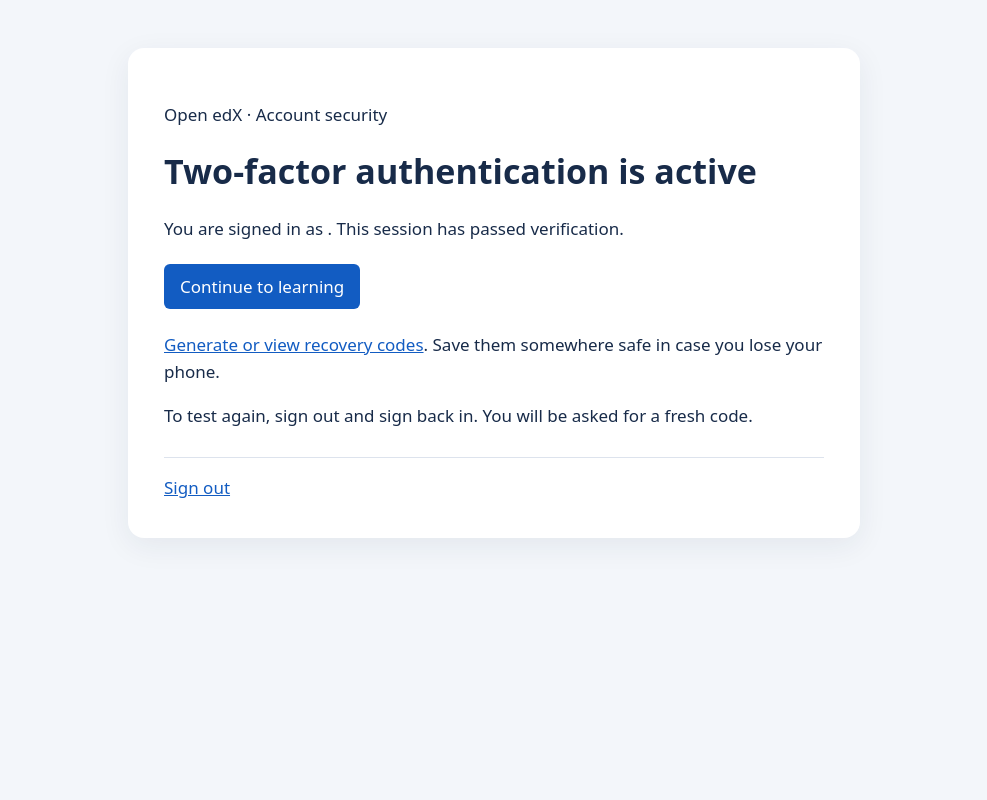
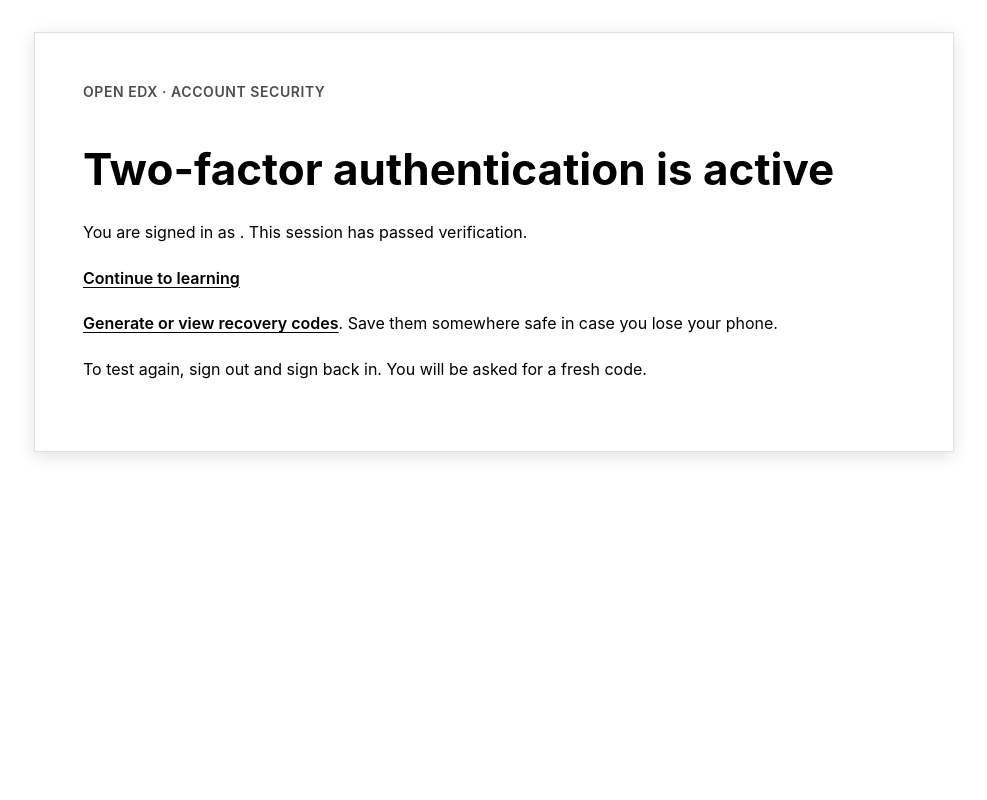
Before and after one commit to Abstract-Tech/tutor-contrib-2fa, a Django app: template tutor2fa/backend/openedx_two_factor/templates/openedx_two_factor/home.html in a window 1280 px wide. Shown: the whole page, without its empty margins (146-1133 px from the left). Run offline with Django 3.2, Linux system fonts and the light colour scheme; the template is opened without the code that fills it, so the values that code supplies are empty.

Commit message:
feat: update ui

```diff
--- /dev/null
+++ b/tutor2fa/backend/openedx_two_factor/static/openedx_two_factor/two_factor.css
@@ -0,0 +1,396 @@
+/*
+ * Self-contained styles for every page that extends two_factor/_base.html.
+ *
+ * Projects can customize the appearance without depending on Indigo by
+ * overriding --two-factor-primary on body.two-factor-page or by replacing
+ * this stylesheet in their own theme.
+ */
+body.two-factor-page {
+  --two-factor-primary: #000000;
+  --two-factor-error: #b42318;
+  --two-factor-error-background: #fef3f2;
+  --two-factor-warning: #b54708;
+  --two-factor-warning-background: #fffaeb;
+  --two-factor-success: #027a48;
+  --two-factor-success-background: #ecfdf3;
+
+  min-height: 100vh;
+  margin: 0;
+  padding: 32px 16px;
+  box-sizing: border-box;
+  background: transparent;
+  color: var(--two-factor-primary);
+  font-family: Inter, -apple-system, BlinkMacSystemFont, "Segoe UI", sans-serif;
+  font-size: 1rem;
+  line-height: 1.6;
+  -webkit-font-smoothing: antialiased;
+  text-rendering: optimizeLegibility;
+}
+
+body.two-factor-page,
+body.two-factor-page *,
+body.two-factor-page *::before,
+body.two-factor-page *::after {
+  box-sizing: border-box;
+}
+
+body.two-factor-page .two-factor-card {
+  width: 100% !important;
+  max-width: 920px !important;
+  min-width: 0;
+  margin: 0 auto !important;
+  padding: clamp(24px, 5vw, 48px) !important;
+  overflow: hidden;
+  background: #ffffff;
+  border: 1px solid color-mix(in srgb, var(--two-factor-primary) 12%, transparent);
+  border-radius: 0;
+  box-shadow: 0 4px 16px color-mix(in srgb, var(--two-factor-primary) 12%, transparent);
+}
+
+body.two-factor-page .two-factor-card,
+body.two-factor-page .two-factor-card > * {
+  min-width: 0;
+}
+
+/* django-two-factor-auth adds Bootstrap wrappers around some wizard pages. */
+body.two-factor-page .two-factor-card .container,
+body.two-factor-page .two-factor-card .row,
+body.two-factor-page .two-factor-card [class*="col-"] {
+  display: block;
+  width: 100% !important;
+  max-width: none !important;
+  margin: 0 !important;
+  padding: 0 !important;
+  float: none !important;
+  flex: none !important;
+}
+
+body.two-factor-page .two-factor-card > p:first-child {
+  margin: 0 0 40px;
+  color: color-mix(in srgb, var(--two-factor-primary) 70%, transparent);
+  font-size: 0.875rem;
+  font-weight: 600;
+  letter-spacing: 0.04em;
+  text-transform: uppercase;
+}
+
+body.two-factor-page .two-factor-card h1,
+body.two-factor-page .two-factor-card h2,
+body.two-factor-page .two-factor-card h3 {
+  margin-top: 0;
+  color: var(--two-factor-primary);
+  font-family: Inter, -apple-system, BlinkMacSystemFont, "Segoe UI", sans-serif;
+  font-weight: 700;
+  line-height: 1.2;
+  text-align: left !important;
+  overflow-wrap: anywhere;
+}
+
+body.two-factor-page .two-factor-card h1 {
+  margin-bottom: 24px;
+  font-size: clamp(2rem, 4vw, 2.75rem) !important;
+}
+
+body.two-factor-page .two-factor-card h2 {
+  margin-top: 32px;
+  font-size: 1.5rem;
+}
+
+body.two-factor-page .two-factor-card h3 {
+  margin-top: 32px;
+  font-size: 1.125rem;
+}
+
+body.two-factor-page .two-factor-card p {
+  margin: 0 0 20px;
+  font-size: 1rem;
+  line-height: 1.6;
+  overflow-wrap: anywhere;
+}
+
+body.two-factor-page .two-factor-card a {
+  max-width: 100%;
+  color: var(--two-factor-primary);
+  font-weight: 600;
+  text-decoration: underline;
+  text-underline-offset: 3px;
+  overflow-wrap: anywhere;
+}
+
+body.two-factor-page .two-factor-card a:hover,
+body.two-factor-page .two-factor-card a:focus {
+  color: color-mix(in srgb, var(--two-factor-primary) 82%, white);
+}
+
+body.two-factor-page .two-factor-card img {
+  display: block;
+  width: 180px;
+  max-width: 100%;
+  height: auto;
+  margin: 28px 0 32px;
+  padding: 12px;
+  background: #ffffff;
+  border: 1px solid color-mix(in srgb, var(--two-factor-primary) 12%, transparent);
+}
+
+body.two-factor-page .two-factor-card form {
+  width: 100%;
+  max-width: 100%;
+  margin: 28px 0 0 !important;
+}
+
+/* Hidden CSRF and wizard helper fields must never become visible controls. */
+body.two-factor-page .two-factor-card form input[type="hidden"],
+body.two-factor-page .two-factor-card form input[hidden],
+body.two-factor-page .two-factor-card form input[type="submit"][hidden],
+body.two-factor-page .two-factor-card form > input[type="submit"][value=""],
+body.two-factor-page .two-factor-card form > input[type="submit"][value="hidden"],
+body.two-factor-page .two-factor-card form > input[type="submit"][aria-hidden="true"] {
+  display: none !important;
+  width: 0 !important;
+  height: 0 !important;
+  min-height: 0 !important;
+  margin: 0 !important;
+  padding: 0 !important;
+  border: 0 !important;
+  visibility: hidden !important;
+}
+
+body.two-factor-page .two-factor-card form table {
+  width: 100%;
+  max-width: 100%;
+  margin-bottom: 28px !important;
+  border-collapse: collapse;
+  table-layout: fixed;
+}
+
+body.two-factor-page .two-factor-card form th,
+body.two-factor-page .two-factor-card form td {
+  padding: 8px 0;
+  border: 0;
+  text-align: left;
+  vertical-align: middle;
+}
+
+body.two-factor-page .two-factor-card form th {
+  width: 120px !important;
+  color: var(--two-factor-primary);
+  font-weight: 600;
+}
+
+body.two-factor-page .two-factor-card label {
+  display: inline-block;
+  color: var(--two-factor-primary);
+  font-style: normal;
+  font-weight: 600;
+}
+
+body.two-factor-page .two-factor-card form input:not([type="hidden"]):not([type="submit"]),
+body.two-factor-page .two-factor-card form select,
+body.two-factor-page .two-factor-card form textarea {
+  width: 320px !important;
+  max-width: 100% !important;
+  min-height: 44px;
+  padding: 8px 12px;
+  border: 1px solid color-mix(in srgb, var(--two-factor-primary) 40%, transparent);
+  border-radius: 0.3rem;
+  background: #ffffff;
+  color: var(--two-factor-primary);
+  font: inherit;
+}
+
+body.two-factor-page .two-factor-card form input:not([type="hidden"]):not([type="submit"]):focus,
+body.two-factor-page .two-factor-card form select:focus,
+body.two-factor-page .two-factor-card form textarea:focus {
+  border-color: var(--two-factor-primary);
+  outline: 2px solid color-mix(in srgb, var(--two-factor-primary) 25%, transparent);
+  outline-offset: 2px;
+}
+
+/* Keep action controls compact and consistent across upstream templates. */
+body.two-factor-page .two-factor-card form > .btn:not(.btn-link),
+body.two-factor-page .two-factor-card form > a.btn:not(.btn-link),
+body.two-factor-page .two-factor-card form > button:not(.btn-link),
+body.two-factor-page .two-factor-card form > input[type="submit"]:not([hidden]),
+body.two-factor-page .two-factor-card form button.btn:not(.btn-link) {
+  display: inline-flex;
+  align-items: center;
+  justify-content: center;
+  vertical-align: middle;
+  width: auto !important;
+  max-width: 100%;
+  min-height: 44px;
+  margin: 4px 8px 4px 0;
+  padding: 10px 20px;
+  border: 1px solid var(--two-factor-primary);
+  border-radius: 0.3rem;
+  background: var(--two-factor-primary);
+  box-shadow: none;
+  color: #ffffff;
+  font: 600 0.95rem/1.2 Inter, -apple-system, BlinkMacSystemFont, "Segoe UI", sans-serif;
+  text-decoration: none;
+  cursor: pointer;
+  transition: background-color 0.15s ease, border-color 0.15s ease, color 0.15s ease;
+}
+
+body.two-factor-page .two-factor-card form > .btn:not(.btn-link):not(.btn-secondary):hover,
+body.two-factor-page .two-factor-card form > .btn:not(.btn-link):not(.btn-secondary):focus,
+body.two-factor-page .two-factor-card form > a.btn:not(.btn-link):not(.btn-secondary):hover,
+body.two-factor-page .two-factor-card form > a.btn:not(.btn-link):not(.btn-secondary):focus,
+body.two-factor-page .two-factor-card form > button:not(.btn-link):not(.btn-secondary):hover,
+body.two-factor-page .two-factor-card form > button:not(.btn-link):not(.btn-secondary):focus,
+body.two-factor-page .two-factor-card form > input[type="submit"]:not([hidden]):hover,
+body.two-factor-page .two-factor-card form > input[type="submit"]:not([hidden]):focus,
+body.two-factor-page .two-factor-card form button.btn:not(.btn-link):not(.btn-secondary):hover,
+body.two-factor-page .two-factor-card form button.btn:not(.btn-link):not(.btn-secondary):focus {
+  border-color: color-mix(in srgb, var(--two-factor-primary) 82%, white);
+  background: color-mix(in srgb, var(--two-factor-primary) 82%, white);
+  color: #ffffff;
+}
+
+body.two-factor-page .two-factor-card form > .btn-primary,
+body.two-factor-page .two-factor-card form > button.btn-primary,
+body.two-factor-page .two-factor-card form > button[type="submit"]:not(.btn-secondary):not(.btn-link) {
+  background: var(--two-factor-primary);
+  color: #ffffff;
+}
+
+body.two-factor-page .two-factor-card form > .btn.btn-secondary,
+body.two-factor-page .two-factor-card form > button.btn.btn-secondary {
+  background: transparent;
+  color: var(--two-factor-primary);
+}
+
+body.two-factor-page .two-factor-card form > .btn.btn-secondary:hover,
+body.two-factor-page .two-factor-card form > .btn.btn-secondary:focus,
+body.two-factor-page .two-factor-card form > button.btn.btn-secondary:hover,
+body.two-factor-page .two-factor-card form > button.btn.btn-secondary:focus {
+  border-color: var(--two-factor-primary);
+  background: color-mix(in srgb, var(--two-factor-primary) 8%, transparent);
+  color: var(--two-factor-primary);
+}
+
+body.two-factor-page .two-factor-card form > .btn-link,
+body.two-factor-page .two-factor-card form > button.btn-link {
+  border-color: transparent;
+  background: transparent;
+  color: var(--two-factor-primary);
+  text-decoration: underline;
+}
+
+/* The wizard renders an empty disabled Back button on the first step. */
+body.two-factor-page .two-factor-card form > button:disabled {
+  display: none !important;
+  border-color: color-mix(in srgb, var(--two-factor-primary) 22%, transparent);
+  background: transparent;
+  color: color-mix(in srgb, var(--two-factor-primary) 45%, transparent);
+  cursor: not-allowed;
+}
+
+body.two-factor-page .two-factor-card form > a.float-right {
+  float: none !important;
+  margin-right: 16px;
+  color: var(--two-factor-primary);
+}
+
+body.two-factor-page .two-factor-card form + p {
+  margin-top: 20px;
+}
+
+body.two-factor-page .two-factor-card .alert,
+body.two-factor-page .two-factor-card .errorlist {
+  margin: 16px 0;
+  padding: 12px 16px;
+  border: 1px solid color-mix(in srgb, var(--two-factor-primary) 12%, transparent);
+  border-radius: 0;
+  background: #ffffff;
+  color: var(--two-factor-primary);
+}
+
+body.two-factor-page .two-factor-card .alert-danger,
+body.two-factor-page .two-factor-card .alert-error,
+body.two-factor-page .two-factor-card .errorlist {
+  border-color: var(--two-factor-error);
+  background: var(--two-factor-error-background);
+  color: var(--two-factor-error);
+}
+
+body.two-factor-page .two-factor-card .alert-warning {
+  border-color: var(--two-factor-warning);
+  background: var(--two-factor-warning-background);
+  color: var(--two-factor-warning);
+}
+
+body.two-factor-page .two-factor-card .alert-success {
+  border-color: var(--two-factor-success);
+  background: var(--two-factor-success-background);
+  color: var(--two-factor-success);
+}
+
+body.two-factor-page .two-factor-card ul {
+  padding-left: 24px;
+}
+
+body.two-factor-page .two-factor-card .helptext {
+  display: block;
+  font-size: 0.875rem;
+}
+
+body.two-factor-page .two-factor-card nav {
+  margin-top: 40px;
+  padding-top: 20px;
+  border-top: 1px solid color-mix(in srgb, var(--two-factor-primary) 12%, transparent);
+}
+
+body.two-factor-page .two-factor-card nav a {
+  font-size: 0.95rem;
+}
+
+@media (max-width: 600px) {
+  body.two-factor-page {
+    padding: 16px 8px;
+  }
+
+  body.two-factor-page .two-factor-card {
+    padding: 24px 20px !important;
+  }
+
+  body.two-factor-page .two-factor-card h1 {
+    font-size: 2rem !important;
+  }
+
+  body.two-factor-page .two-factor-card form table,
+  body.two-factor-page .two-factor-card form tbody,
+  body.two-factor-page .two-factor-card form tr {
+    display: block;
+    width: 100%;
+  }
+
+  body.two-factor-page .two-factor-card form th,
+  body.two-factor-page .two-factor-card form td {
+    display: block;
+    width: 100% !important;
+    padding: 4px 0;
+  }
+
+  body.two-factor-page .two-factor-card form input:not([type="hidden"]):not([type="submit"]),
+  body.two-factor-page .two-factor-card form select,
+  body.two-factor-page .two-factor-card form textarea {
+    width: 100% !important;
+  }
+
+  body.two-factor-page .two-factor-card form > .btn:not(.btn-link),
+  body.two-factor-page .two-factor-card form > a.btn:not(.btn-link),
+  body.two-factor-page .two-factor-card form > button:not(.btn-link),
+  body.two-factor-page .two-factor-card form > input[type="submit"]:not([hidden]),
+  body.two-factor-page .two-factor-card form button.btn:not(.btn-link) {
+    margin-right: 4px;
+    padding-right: 14px;
+    padding-left: 14px;
+  }
+
+  body.two-factor-page .two-factor-card form > a.float-right {
+    display: inline-flex;
+    margin-right: 4px;
+  }
+}
--- a/tutor2fa/backend/openedx_two_factor/templates/two_factor/_base.html
+++ b/tutor2fa/backend/openedx_two_factor/templates/two_factor/_base.html
@@ -1,7 +1,19 @@
+{% load i18n static %}
 <!doctype html>
-<html lang="en"><head><meta charset="utf-8"><meta name="viewport" content="width=device-width, initial-scale=1">
-<title>{% block title %}Two-factor authentication{% endblock %} · Open edX</title>
-<style>
-body{font:17px/1.6 system-ui,sans-serif;background:#f3f6fa;color:#182b49;margin:0}main{max-width:660px;margin:6vh auto;background:white;padding:36px;border-radius:16px;box-shadow:0 8px 30px #182b4912}h1{line-height:1.2}a{color:#125cc2}input{font:inherit;padding:8px;border:1px solid #8797aa;border-radius:5px;max-width:95%}button,.btn{display:inline-block;font:inherit;padding:9px 16px;background:#125cc2;color:white;border:0;border-radius:6px;cursor:pointer;text-decoration:none;margin:5px 0}label{display:block;font-weight:600}.errorlist{color:#ad1730}img{max-width:100%}nav{border-top:1px solid #dde3ed;margin-top:28px;padding-top:16px}.helptext{display:block;font-size:14px}
-</style>{% block extra_media %}{% endblock %}</head>
-<body><main><p>Open edX · Account security</p>{% block content_wrapper %}{% block content %}{% endblock %}{% endblock %}<nav><a href="/logout">Sign out</a></nav></main></body></html>
+<html lang="en">
+  <head>
+    <meta charset="utf-8">
+    <meta name="viewport" content="width=device-width, initial-scale=1">
+    <title>{% block title %}{% trans "Two-factor authentication" %}{% endblock %} · Open edX</title>
+    <link rel="stylesheet" href="{% static 'openedx_two_factor/two_factor.css' %}">
+    {% block extra_media %}{% endblock %}
+  </head>
+  <body class="two-factor-page">
+    <main class="two-factor-card">
+      <p>Open edX · {% trans "Account security" %}</p>
+      {% block content_wrapper %}
+        {% block content %}{% endblock %}
+      {% endblock %}
+    </main>
+  </body>
+</html>
--- a/tutor2fa/backend/pyproject.toml
+++ b/tutor2fa/backend/pyproject.toml
@@ -20,4 +20,4 @@ openedx_two_factor = "openedx_two_factor.apps:OpenEdxTwoFactorConfig"
 include = ["openedx_two_factor*"]
 
 [tool.setuptools.package-data]
-openedx_two_factor = ["templates/**/*.html"]
+openedx_two_factor = ["templates/**/*.html", "static/**/*.css"]
```
